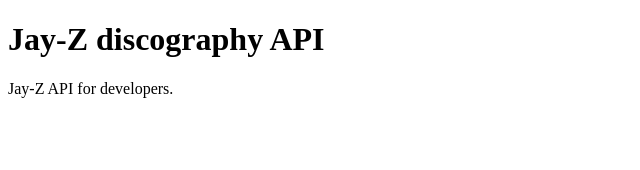
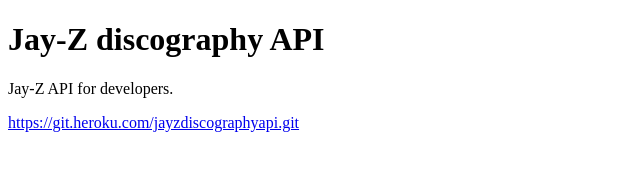
Before and after one commit to wewjr82/jayzDiscographyAPI, a website: page index.html in a window 1280 px wide. Shown: the whole page, without its empty margins (0-640 px from the left). Drawn offline with Linux system fonts and the light colour scheme.

Commit message:
Update index.html

```diff
--- a/index.html
+++ b/index.html
@@ -9,5 +9,8 @@
 <body>
     <h1>Jay-Z discography API</h1>
     <p>Jay-Z API for developers.</p>
+    <a href="
+https://git.heroku.com/jayzdiscographyapi.git">
+https://git.heroku.com/jayzdiscographyapi.git</a>
 </body>
 </html>
```
